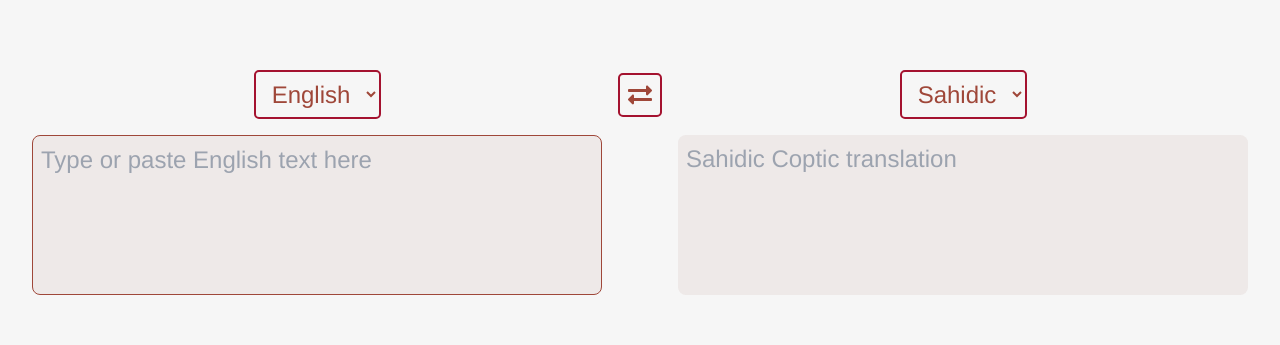
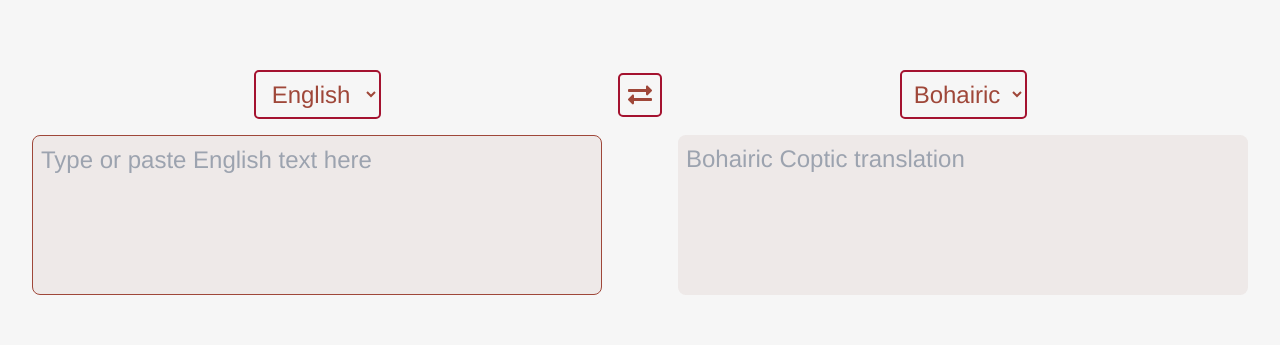
Before and after one commit to Coptic-NMT/coptic-translator-frontend, a Next.js app: page /en in a window 1280 px wide. Shown: the part 142-487 px from the top of the page. Built offline with nearby package versions, Linux system fonts and the light colour scheme; a web font is replaced by a local one.

Commit message:
set bohairic as default

```diff
--- a/src/app/[locale]/components/translation.tsx
+++ b/src/app/[locale]/components/translation.tsx
@@ -31,7 +31,7 @@ const TranslationComponent: React.FC = () => {
     locale === "en" ? Language.english : Language.arabic
   );
   const [tgtLanguage, setTgtLanguage] = useState<Language>(
-    Language.sahidic_coptic
+    Language.bohairic_coptic
   );
 
   const srcTextRef = React.useRef<HTMLTextAreaElement>(null);
```
